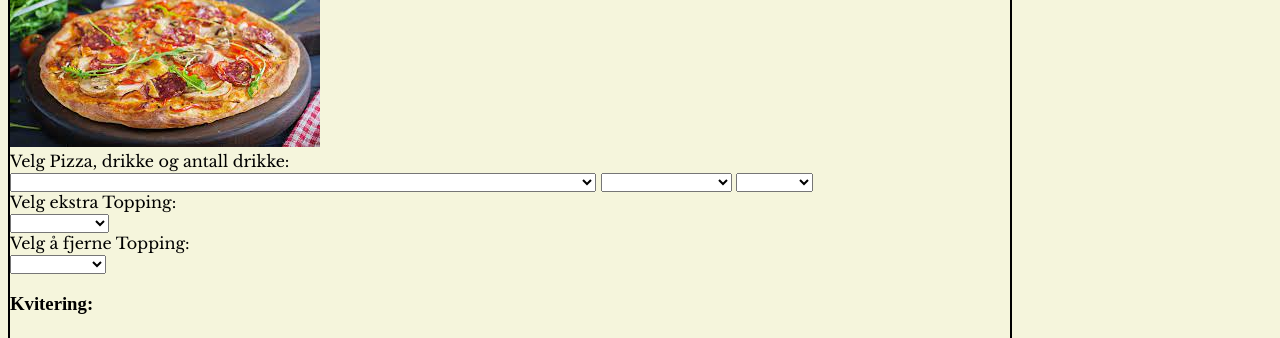
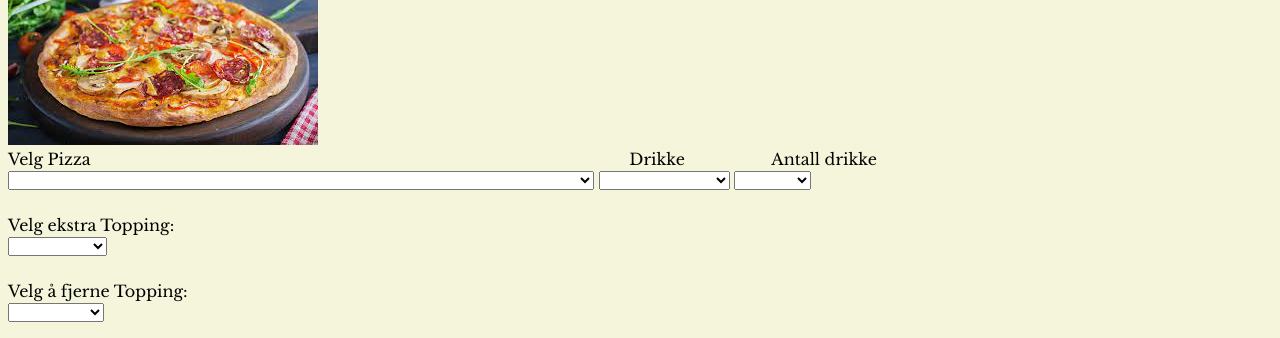
Before and after one commit to Newtexas28/HTML, a plain HTML site: page Pizzameny 2/index.html in a window 1280 px wide. Shown: the part 89-427 px from the top of the page. Drawn offline with nearby package versions, Linux system fonts and the light colour scheme.

Commit message:
Forklaring pizzameny 2

```diff
--- a/Pizzameny 2/css/stylesheet.css
+++ b/Pizzameny 2/css/stylesheet.css
@@ -1,28 +1,7 @@
-.pizzameny {
-    display: grid;
-    grid-template-columns: 2fr 2fr;
-    grid-template-rows: auto;
-    border: 2px solid black;
-    max-width: 1000px;
-    grid-template-areas:
-        "tittle tittle"
-        "bilete bilete"
-        "velgmeny velgmeny"
-        "ekstra ekstra"
-        "fjern fjern"
-        "result result"
-        "forklaring forklaring";
-}
-
-.tittle {
-    grid-area: tittle;
+.title {
     font-family: 'Libre Baskerville';
     font-size: 50px;
     color: rgb(7, 7, 7);
-}
-
-.bilete {
-    grid-area: bilete;
 }
 
 .bilete img {
@@ -31,27 +10,22 @@
 }
 
 .velgmeny {
-    grid-area: velgmeny;
     font-family: 'Libre Baskerville';
 }
 
 .ekstra {
-    grid-area: ekstra;
     font-family: 'Libre Baskerville';
 }
 
 .fjern {
-    grid-area: fjern;
     font-family: 'Libre Baskerville';
 }
 
 .result {
-    grid-area: result;
     font-family: 'Libre Bakerville';
 }
 
 .forklaring {
-    grid-area: forklaring;
     font-family: 'Libre Baskerville';
 }
 
@@ -61,3 +35,17 @@
 body {
     background-color: beige;
 }
+
+.margin {
+    margin-bottom: 25px;
+}
+
+#antallDrikke {
+    position: absolute;
+    right: 31.5%;
+}
+
+#drikkeValg {
+    position: absolute;
+    right: 46.5%;
+}
--- a/Pizzameny 2/index.html
+++ b/Pizzameny 2/index.html
@@ -15,26 +15,28 @@
     </head>
     <body>
         <div class="pizzameny">
-            <div class = "tittle">Pizzameny</div>
+            <div class = "title">Pizzameny</div>
             <div class ="bilete">
                 <img src="Images/Kebab piza.jpg" alt="">
             </div>
             <div class="velgmeny">
-                <label for = "velgmeny">Velg Pizza, drikke og antall drikke: </label> <br>
-                <select id = "velgpizza" name = "velgpizza" onchange="output();">
+                <label for = "velgmeny">Velg Pizza</label>
+                <label for = "velgmeny" id = "drikkeValg">Drikke</label>
+                <label for = "velgmeny" id = "antallDrikke">Antall drikke</label> <br>
+                <select class = "margin" id = "velgpizza" name = "velgpizza" onchange="output();">
                     <option value = "00"></option>
                     <option value = "01"> 01 DEN ENKLE (Ost, tomatsaus) Pris: 135kr</option>
                     <option value = "02">02 BIFFEN (Ost, tomatsaus, marinert biff i strimler, bacon og løk) Pris: 229kr</option>
                     <option value = "03">03 KOKKENS KYLLING (Ost, tomatsaus, marinert kylling, løk, mais og sjampinjong) Pris: 208kr</option>
                 </select>
-                <select id = "velgdrikke" name = "velgdrikke" onchange="output();">
+                <select class = "margin" id = "velgdrikke" name = "velgdrikke" onchange="output();">
                     <option value = "00"></option>
                     <option value = "01">Cola Pris: 25kr</option>
                     <option value = "02">Fanta Pris: 25kr</option>
                     <option value = "03">Peppsi Pris: 25kr</option>
                     <option value = "04">Monster Pris: 30kr</option>
                 </select>
-                <select id = "antalldrikke" name = "antalldrikke" onchange="output();">
+                <select class = "margin" id = "antalldrikke" name = "antalldrikke" onchange="output();">
                     <option value = ""></option>
                     <option value = "1">1 drikke</option>
                     <option value = "2">2 drikke</option>
@@ -52,7 +54,7 @@
             </div>
             <div class = "ekstra">
                 <label for = "Ekstra">Velg ekstra Topping: </label><br>
-                <select id = "Ekstra" name = "Ekstra" onchange="output();">
+                <select class = "margin" id = "Ekstra" name = "Ekstra" onchange="output();">
                     <option value = ""></option>
                     <option value = "Ananas">Ananas</option>
                     <option value = "Skinke">Skinke</option>
@@ -78,12 +80,14 @@
             </div>
 
             <div class = "result">
-                <h3>Kvitering: </h3>
+                <h3>Kvittering: </h3>
                 <div id="result"></div>
             </div> <br>
             <div class = "forklaring">
                 <h1>Forklaring:</h1>
-                <p>Denne appen skal fungere som ein bestillings app der ein kan velg og bestile ein pizza med drikke.</p>
+                <p>Denne appen skal fungere som ein bestillingsapp for pizza der ein kan velge og bestille ein pizza med drikke.
+                    Bruker listefunksjoner og dictionary i JavaScript koden.
+                </p>
             </div>
         </div>
         <script src="js/main.js" async defer></script>
--- a/Pizzameny 2/js/main.js
+++ b/Pizzameny 2/js/main.js
@@ -7,7 +7,10 @@
 /*
  * Making five different dictionary to store the name of the pizza, ingredients,
  * the of price the pizza, name of the drink, price of the drink.
- * Using dicionary to make my own index and compare it to value from thev website
+ * Get the key from the website for which pizza and drink to select.
+ * Use the key for the pizza to look up other attributes for pizza such as:
+ * name, ingredients and price.
+ * Do the same for drinks.
  */
 
 const pizza_name = {
@@ -30,7 +33,7 @@ const pizza_price = {
 };
 
 const drink_name = {
-    "00": "",
+    "00": "0",
     "01": "Cola",
     "02": "Fanta",
     "03": "Peppsi",
@@ -64,43 +67,52 @@ const output = () =>
         const chosen_pizza = document.getElementById('velgpizza').value;
         const chosen_drink = document.getElementById('velgdrikke').value;
         const number_of_drinks = document.getElementById('antalldrikke').value;
-        const ekstra = document.getElementById('Ekstra').value;
-        const fjern = document.getElementById('Fjern').value;
+        const extra = document.getElementById('Ekstra').value;
+        const remove = document.getElementById('Fjern').value;
 
         /*
-         * Finding the ingredents from teh dictionary and
-         * splitting the incoming string info ann array
+         * Find the ingredients from the dictionary and split the incoming string info,
+         * into an array of the individual strings with ingredients.
          */
 
         const pizza_array = pizza_ingredients[chosen_pizza].split(" ");
 
         /*
-         * Search for item to remove using splice to remove that item.
-         * Using if statement to check if index to pizza_array,
-         * is equal to input from fjern and if so than use .splice
+         * Search for item to remove and use splice to remove that item.
+         * Use if statement in the for loop to check if the string in pizza_array
+         * is equal to the input string "remove" and use .splice() to remove
+         * the string from the pizza array.
          */
 
         for (let i = 0; i < pizza_array.length; i++)
         {
             x = pizza_array[i]
 
-            if (x === fjern)
+            if (x === remove)
             {
                pizza_array.splice(i, 1)
             };
         };
 
-        if (ekstra != "")
+        if (extra != "")
         {
-            pizza_array.push(ekstra)
+            pizza_array.push(extra)
         };
 
-        const totale_price = pizza_price[chosen_pizza] + (drink_price[chosen_drink] * number_of_drinks);
+        /*
+         * Add the price for the pizza and the drink.
+         */
+
+        const total_price = pizza_price[chosen_pizza] + (drink_price[chosen_drink] * number_of_drinks);
+
+        /*
+         * Putting all the info info one string and sending it back to the website.
+         */
 
         const pizza = `Pizza: ${pizza_name[chosen_pizza]} <br>
-        Topping: ${pizza_array.sort().join(" + ")} <br>
+        Topping: ${pizza_array.sort().join(", ")} <br>
         Drikke:  ${drink_name[chosen_drink]}  ${number_of_drinks} stk. <br>
-        Price:  ${totale_price}kr`;
+        Pris:  ${total_price}kr`;
 
 
         document.getElementById('result').innerHTML = pizza;
```
